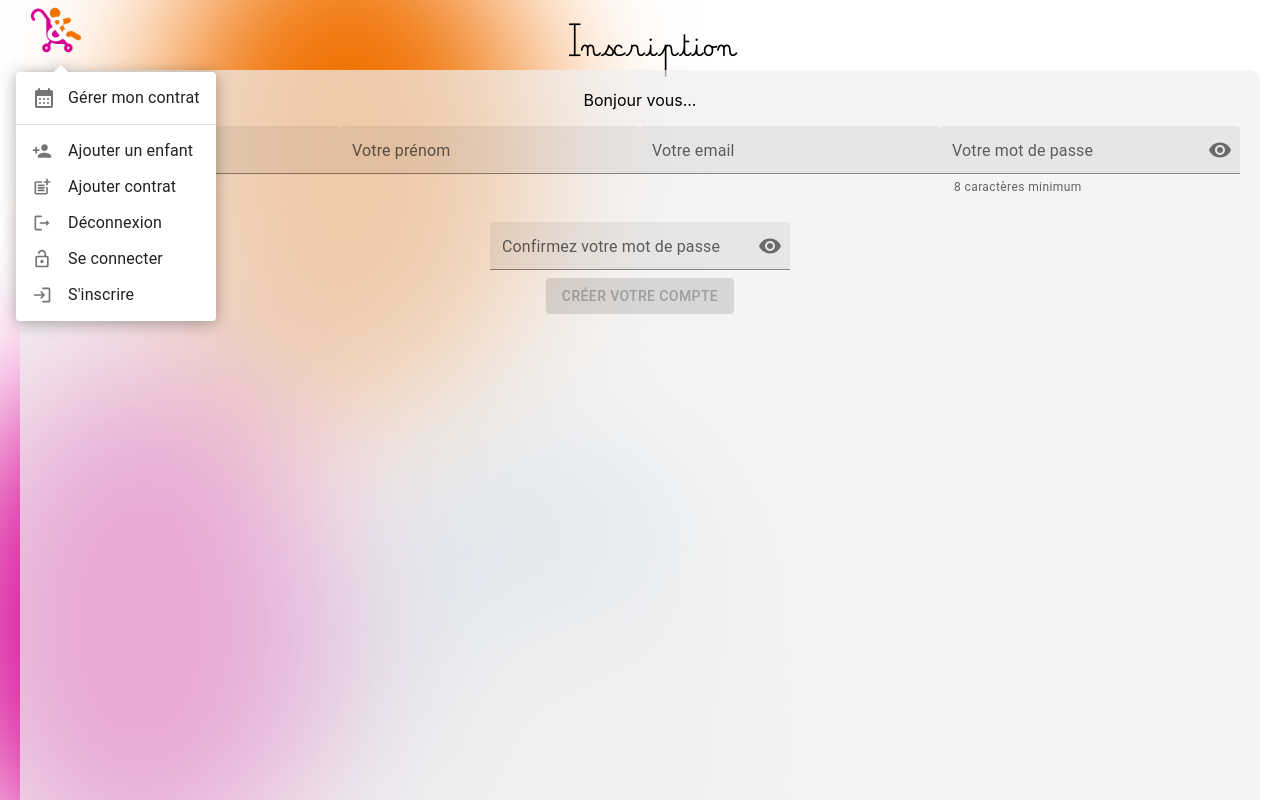
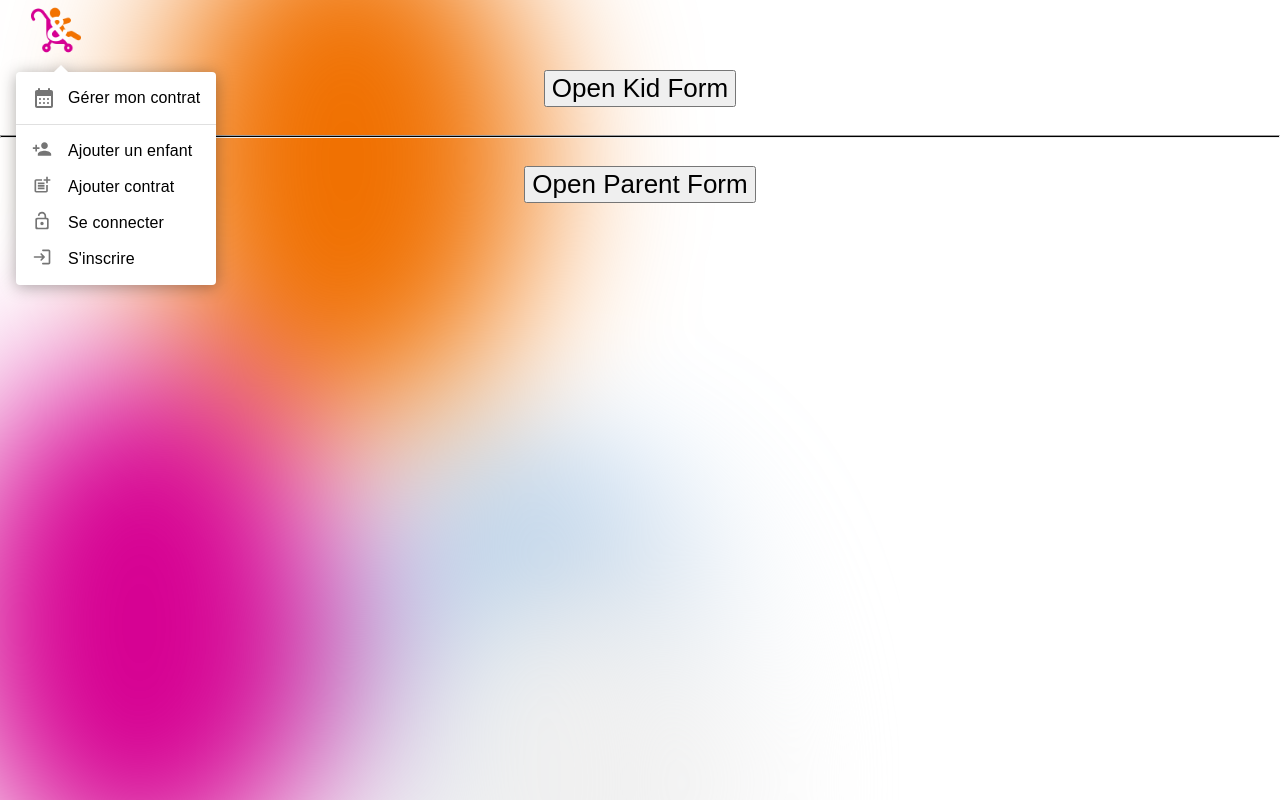
Before and after one commit to Damien-Dupont/nounou4, a React (Vite) app in the folder frontend/: page / in a window 1280 px wide. Both pictures are taken after a click on the button "Le menu se cache ici". Shown: the top 800 px of the page. Built offline with nearby package versions, Linux system fonts and the light colour scheme.

Commit message:
FIXED navigation & routes

```diff
--- a/frontend/package.json
+++ b/frontend/package.json
@@ -28,6 +28,7 @@
     "react-datepicker": "^4.8.0",
     "react-dom": "^18.0.0",
     "react-redux": "^8.0.5",
+    "react-router-dom": "^6.8.1",
     "react-select": "^5.7.0",
     "vite": "^2.8.0"
   },
--- a/frontend/src/App.jsx
+++ b/frontend/src/App.jsx
@@ -1,7 +1,8 @@
 /* eslint-disable import/no-extraneous-dependencies */
 // import dayjs from "dayjs";
 import React from "react";
-// import { Routes, Route } from "react-router-dom"; // npm i -S react-router-dom
+
+import { Routes, Route } from "react-router-dom"; // npm i -S react-router-dom
 
 import "dayjs/locale/fr";
 import { AdapterDayjs } from "@mui/x-date-pickers/AdapterDayjs";
@@ -23,18 +24,20 @@ function App() {
     <div className="App">
       <Provider store={store}>
         <LocalizationProvider dateAdapter={AdapterDayjs} adapterLocale="fr">
-          <SignUp />
-          <SignIn />
+          {/* <SignUp /> */}
+          {/* <SignIn />
           <NewContract />
-          <Month />
-          <Home />
-          {/* <Routes>
+          <Month /> */}
+          {/* <Home /> */}
+          <Routes>
             <Route path="/" element={<Home />} />
             <Route path="/mescontrats/" element={<NewContract />} />
+            {/* <Route path="/mesenfants/" element={<NewKid />} /> */}
             <Route path="/calendrier/" element={<Month />} />
-            <Route path="/user/add" element={<SignUp />} />
-            <Route path="/user/login" element={<SignIn />} />
-          </Routes> */}
+            <Route path="/inscription/" element={<SignUp />} />
+            <Route path="/connexion/" element={<SignIn />} />
+            {/* <Route path="/adios/" element={<SignOut />} /> */}
+          </Routes>
           {/* <Coucou /> */}
         </LocalizationProvider>
       </Provider>
--- a/frontend/src/components/Navbar.jsx
+++ b/frontend/src/components/Navbar.jsx
@@ -2,6 +2,7 @@
 /* eslint-disable jsx-a11y/no-noninteractive-element-interactions */
 /* eslint-disable jsx-a11y/click-events-have-key-events */
 import { useSelector, useDispatch } from "react-redux";
+import { Link } from "react-router-dom";
 
 import React from "react";
 import Menu from "@mui/material/Menu";
@@ -13,7 +14,7 @@ import Tooltip from "@mui/material/Tooltip";
 import PersonAdd from "@mui/icons-material/PersonAdd";
 // import Settings from "@mui/icons-material/Settings";
 import LockOpenRoundedIcon from "@mui/icons-material/LockOpenRounded";
-import LogoutRoundedIcon from "@mui/icons-material/LogoutRounded";
+// import LogoutRoundedIcon from "@mui/icons-material/LogoutRounded";
 import LoginRoundedIcon from "@mui/icons-material/LoginRounded";
 import PostAddIcon from "@mui/icons-material/PostAdd";
 import CalendarMonthRoundedIcon from "@mui/icons-material/CalendarMonthRounded";
@@ -152,10 +153,12 @@ function MenuLogo() {
         anchorOrigin={{ horizontal: "right", vertical: "bottom" }}
       >
         <MenuItem onClick={handleClose}>
+          <Link to="/calendrier/">
             <ListItemIcon>
               <CalendarMonthRoundedIcon />
             </ListItemIcon>{" "}
             Gérer mon contrat
+          </Link>
         </MenuItem>
         {/* <MenuItem onClick={handleClose}>
           <ListItemIcon>
@@ -165,16 +168,20 @@ function MenuLogo() {
         </MenuItem> */}
         <Divider />
         <MenuItem onClick={handleClose}>
+          <Link to="/mesenfants/">
             <ListItemIcon>
               <PersonAdd fontSize="small" />
             </ListItemIcon>
             Ajouter un enfant
+          </Link>
         </MenuItem>
         <MenuItem onClick={handleClose}>
+          <Link to="/mescontrats/">
             <ListItemIcon>
               <PostAddIcon fontSize="small" />
             </ListItemIcon>
             Ajouter contrat
+          </Link>
         </MenuItem>
         {/* <MenuItem onClick={handleClose}>
           <ListItemIcon>
@@ -182,23 +189,29 @@ function MenuLogo() {
           </ListItemIcon>
           Settings
         </MenuItem> */}
-        <MenuItem onClick={handleClose}>
+        {/* <MenuItem onClick={handleClose}>
+          <Link to="/adios/">
             <ListItemIcon>
               <LogoutRoundedIcon fontSize="small" />
             </ListItemIcon>
             Déconnexion
-        </MenuItem>
+          </Link>
+        </MenuItem> */}
         <MenuItem onClick={handleClose}>
+          <Link to="/connexion/">
             <ListItemIcon>
               <LockOpenRoundedIcon fontSize="small" />
             </ListItemIcon>
             Se connecter
+          </Link>
         </MenuItem>
         <MenuItem onClick={handleClose}>
+          <Link to="/inscription/">
             <ListItemIcon>
               <LoginRoundedIcon fontSize="small" />
             </ListItemIcon>
             S'inscrire
+          </Link>
         </MenuItem>
       </Menu>
     </>
--- a/frontend/src/components/stylesheets/Navbar.scss
+++ b/frontend/src/components/stylesheets/Navbar.scss
@@ -46,6 +46,21 @@
   }
 }
 
+li {
+  a:link,
+  a:visited,
+  a:hover,
+  a:active {
+    text-decoration: none;
+    width: 100%;
+    display: flex;
+    flex-direction: row;
+    vertical-align: center;
+    font-family: Arial, Helvetica, sans-serif;
+    color: #000000;
+  }
+}
+
 .container {
   display: grid;
   grid-template-columns: repeat(auto-fill, minmax(250px, 1fr));
--- a/frontend/src/main.jsx
+++ b/frontend/src/main.jsx
@@ -1,5 +1,6 @@
 import React from "react";
 import ReactDOM from "react-dom/client";
+import { BrowserRouter } from "react-router-dom";
 
 import App from "./App";
 
@@ -7,6 +8,8 @@ const root = ReactDOM.createRoot(document.getElementById("root"));
 
 root.render(
   <React.StrictMode>
-    <App />
+    <BrowserRouter>
+      <App />
+    </BrowserRouter>
   </React.StrictMode>
 );
--- a/frontend/src/pages/Contracts.jsx
+++ b/frontend/src/pages/Contracts.jsx
@@ -4,6 +4,7 @@
 import axios from "axios";
 // import React, { useState, useEffect } from "react";
 import { useSelector, useDispatch } from "react-redux";
+import { Link } from "react-router-dom";
 
 import Button from "@mui/material/Button";
 import { Box } from "@mui/material";
@@ -75,18 +76,16 @@ function Listing() {
             <>Vous n'êtes pas connecté</>
           ) : (
             <>
-              <p>Parent employeur: </p>
-              <span className="user">
-                {userFirstname} {userLastname}
-              </span>
+              Bonjour {userFirstname} {userLastname}
               <p className="notyou">
-                (Ce n'est pas vous? <a href="/logout">Se déconnecter</a>)
+                (Ce n'est pas vous?{" "}
+                <Link to="/inscription">Se déconnecter</Link>)
               </p>
             </>
           )}
         </div>
       </div>
-      <p>Vous n'avez aucun contrat.</p>
+      <p>Vous n'avez aucun contrat enregistré.</p>
       <Button
         variant="contained"
         type="submit"
--- a/frontend/src/pages/Contracts.scss
+++ b/frontend/src/pages/Contracts.scss
@@ -6,10 +6,10 @@
   font-style: normal;
 }
 
-.background {
-  min-height: 100vh;
-  // background: no-repeat url(../assets/purpleOrangeBack.svg);
-}
+// .background {
+//   min-height: 100vh;
+//   // background: no-repeat url(../assets/purpleOrangeBack.svg);
+// }
 
 .hidden {
   visibility: hidden;
--- a/frontend/src/pages/Home.jsx
+++ b/frontend/src/pages/Home.jsx
@@ -8,6 +8,7 @@ import CreateKid from "../components/CreateKid";
 // import CreateUserContract from "../components/CreateuserContract";
 
 import "./Home.scss";
+import Navbar from "../components/Navbar";
 
 function HorizontalLine() {
   return (
@@ -40,7 +41,7 @@ export default function Home() {
   // };
   return (
     <>
-      <HorizontalLine />
+      <Navbar />
 
       <div className={isOpenKid ? "form__open" : "form"}>
         <button type="button" onClick={toggleKid}>
```
Also changed, not shown: 1 other file (tests, documents, lock files or other folders). Lines whose indentation alone changed are shown as unchanged.
